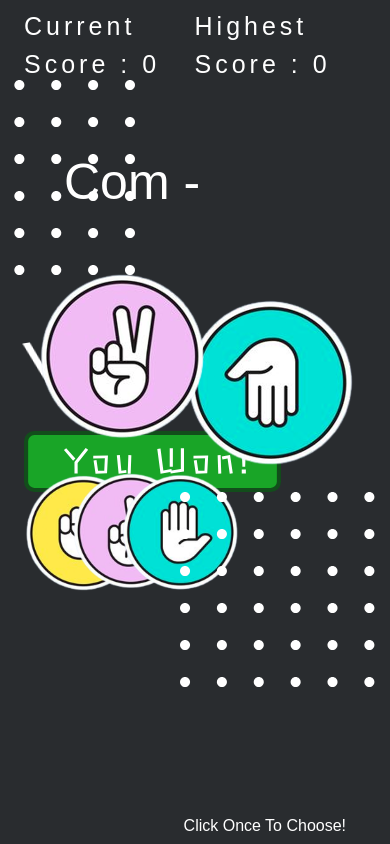
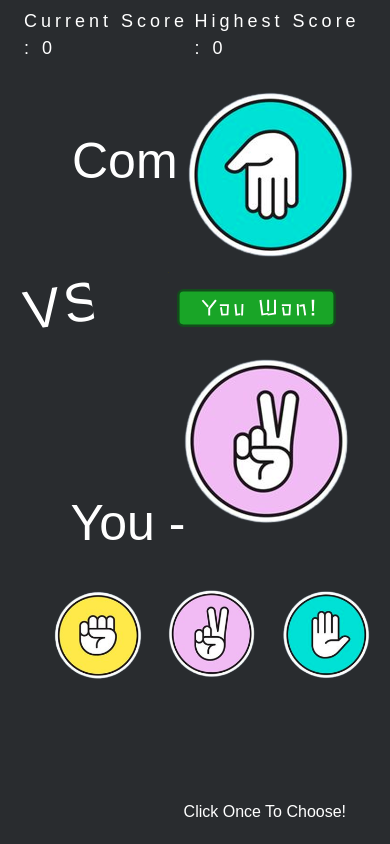
Before and after one commit to Tsaqif06/rock-scissor-paper, a plain HTML site: page index.html in a window 390 px wide. Drawn offline with Linux system fonts and the light colour scheme; a web font is replaced by a local one.

Commit message:
test responsive desktop, tablet, mobile

```diff
--- a/css/style.css
+++ b/css/style.css
@@ -34,9 +34,8 @@ body {
   letter-spacing: 4px;
 }
 
-.ps-1 p {
+.ps-lg-1 p {
   font-size: 50px;
-  word-wrap: now;
 }
 
 .size-50 {
@@ -64,6 +63,10 @@ body {
   -moz-transform: rotate(180deg);
   -ms-transform: rotate(180deg);
   -o-transform: rotate(180deg);
+}
+
+.left-43 {
+  left: 43%;
 }
 
 .topa-50 {
@@ -120,10 +123,37 @@ body {
   left: 44%;
 }
 
-.img-head {
-  cursor: not-allowed;
-}
-
 .img-you {
   cursor: pointer;
 }
+
+@media screen and (max-width: 992px) {
+  .bot-md-head {
+    position: absolute;
+    top: 340px;
+  }
+  .bot-md-child {
+    top: 580px;
+  }
+  .click {
+    position: relative;
+    top: 800px;
+  }
+}
+
+@media screen and (max-width: 768px) {
+  .dots-sm-1 {
+    position: relative;
+    left: 300px;
+  }
+  .fs-sm-18 {
+    font-size: 18px;
+  }
+  .size-75 {
+    font-size: 55px;
+  }
+  .notif {
+    position: absolute;
+    width: 360px;
+  }
+}
--- a/index.html
+++ b/index.html
@@ -12,61 +12,94 @@
       <div class="container">
         <div class="row">
           <div class="d-flex justify-content-between align-items-center">
-            <p class="fs-25">Current Score : 0</p>
-            <p class="fs-25">Highest Score : 0</p>
+            <p class="fs-25 fs-sm-18">Current Score : 0</p>
+            <p class="fs-25 fs-sm-18">Highest Score : 0</p>
           </div>
         </div>
 
         <div class="row">
-          <div class="col-lg-1">
+          <div
+            class="col-lg-1 col-md-1 col-sm-0 d-lg-block d-md-block d-sm-none d-none"
+          >
             <img
               src="./assets/dots.svg"
               alt="dots"
               class="position-absolute dots-lg-1"
             />
           </div>
-          <div class="col-lg-2 pt-5 mt-5 ms-5 ps-1 fs-50 topr-50">
-            <p>Com -</p>
+          <div class="col-5 pt-5 mt-5 ms-5 ps-lg-1 topr-50 col-sm-4">
+            <p class="text-nowrap">Com -</p>
           </div>
-          <div class="col-lg-3 offset-1">
-            <img src="./assets/kertas.png" alt="" class="flip img-fluid img-head" />
+          <div class="col-lg-3 col-md-4 col-sm-5 col-1 offset-1">
+            <img
+              src="./assets/kertas.png"
+              alt=""
+              class="flip img-fluid img-head"
+            />
           </div>
         </div>
 
         <div class="row">
-          <div class="col-lg-2 offset-lg-3">
-            <p class="size-75 rotate">VS</p>
+          <div class="col-lg-2 offset-lg-3 col-md-3 col-sm-3 col-3">
+            <p class="size-75 rotate text-nowrap">VS</p>
           </div>
-          <div class="col-lg-4 offset-lg-3 mt-3">
-            <img src="./assets/won.svg" alt="You Won!" class="img-fluid w-75" />
+          <div
+            class="col-lg-4 offset-lg-2 offset-md-2 mt-lg-3 mt-md-3 col-md-5 col-sm-7 mt-sm-3 offset-sm-1 col-6 offset-2 mt-4"
+          >
+            <img src="./assets/won.svg" alt="You Won!" class="img-fluid w-100" />
           </div>
         </div>
 
         <div class="row">
-          <div class="col-lg-3 offset-lg-5">
-            <img src="./assets/gunting.png" alt="Gunting" class="topa-255 img-fluid img-head" />
+          <div class="col-lg-3 offset-lg-5 col-md-7 offset-md-5">
+            <img
+              src="./assets/gunting.png"
+              alt="Gunting"
+              class="topa-255 img-fluid img-head left-43 bot-md-head"
+            />
           </div>
         </div>
 
         <div class="row img-you">
-          <div class="col-lg-2 pt-5 mt-5 ms-5 ps-1 fs-50 topa-390">
-            <p>You -</p>
+          <div class="col-lg-3 ms-sm-0 mt-5 ps-sm-0 pt-5 mt-lg-5 ms-lg-5 ps-lg-1 fs-50 topa-390">
+            <p class="text-nowrap">You -</p>
           </div>
-            <div class="col-lg-2 offset-lg-4 you batu">
-              <img src="./assets/batu.png" alt="Batu" class="img-fluid" width="140px"/>
+          <div
+            class="col-lg-2 col-md-3 col-sm-4 col-4 offset-1 offset-sm-2 bot-md-child offset-md-4 offset-lg-4 you batu"
+          >
+            <img
+              src="./assets/batu.png"
+              alt="Batu"
+              class="img-fluid"
+              width="140px"
+            />
           </div>
-            <div class="col-lg-2 offset-lg-5 you gunting">
-              <img src="./assets/gunting.png" alt="Gunting" class="img-fluid" width="140px"/>
+          <div
+            class="col-lg-2 col-md-3 col-sm-4 col-4 offset-3 offset-sm-4 bot-md-child offset-md-5 offset-lg-5 you gunting"
+          >
+            <img
+              src="./assets/gunting.png"
+              alt="Gunting"
+              class="img-fluid"
+              width="140px"
+            />
           </div>
-            <div class="col-lg-2 offset-lg-6 you kertas">
-              <img src="./assets/kertas.png" alt="Kertas" class="img-fluid" width="140px"/>
+          <div
+            class="col-lg-2 col-md-3 col-sm-4 col-4 offset-5 offset-sm-6 bot-md-child offset-md-6 offset-lg-6 you kertas"
+          >
+            <img
+              src="./assets/kertas.png"
+              alt="Kertas"
+              class="img-fluid"
+              width="140px"
+            />
           </div>
         </div>
         <div class="row">
           <div class="col-lg-3 position-absolute click">
             <p>Click Once To Choose!</p>
           </div>
-            <div class="col-lg-1">
+          <div class="col-lg-1 d-sm-none d-none">
             <img
               src="./assets/dots.svg"
               alt="dots"
@@ -75,8 +108,10 @@
           </div>
         </div>
       </div>
+    </div>
 
+    <script type="text/javascript" src="./js/bootstrap.js"></script>
+    <script type="text/javascript" src="./js/popper.min.js"></script>
     <script type="text/javascript" src="./js/script.js"></script>
-    <script type="text/javascript" src="./js/bootstrap.bundle.js"></script>
   </body>
 </html>
```
Lines whose indentation alone changed are shown as unchanged.
